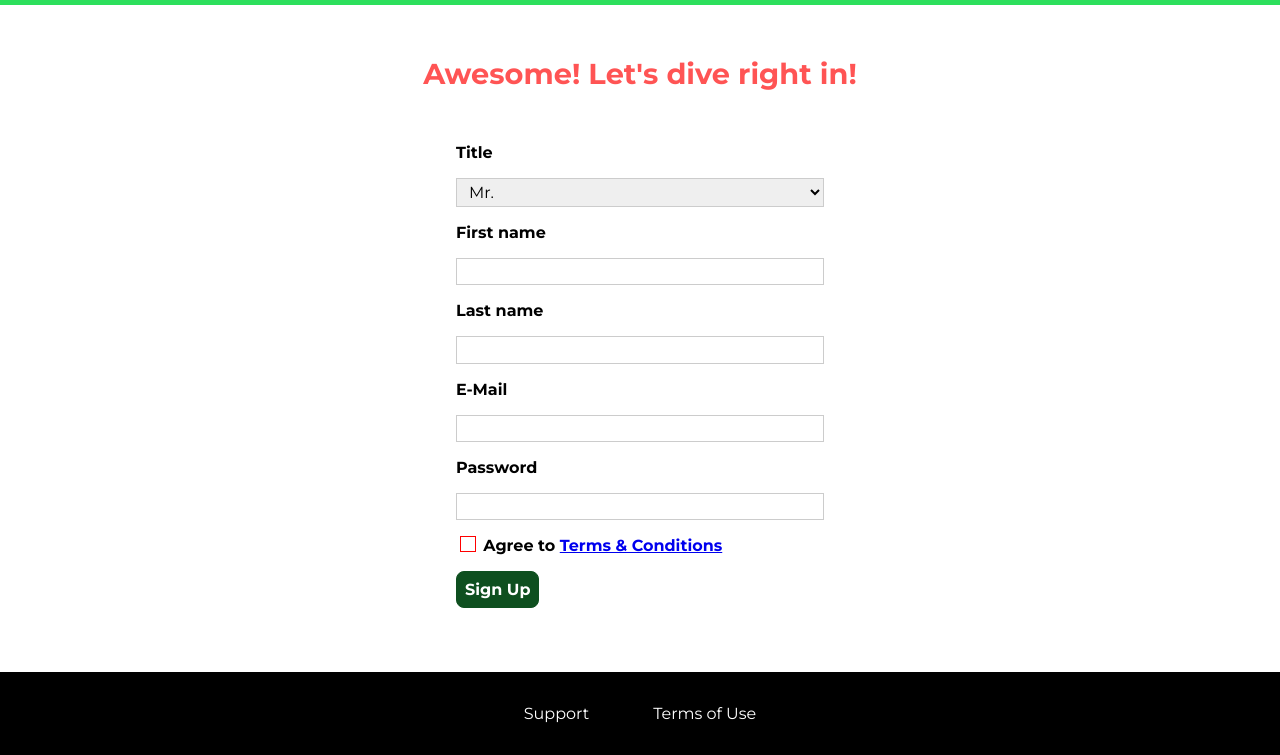
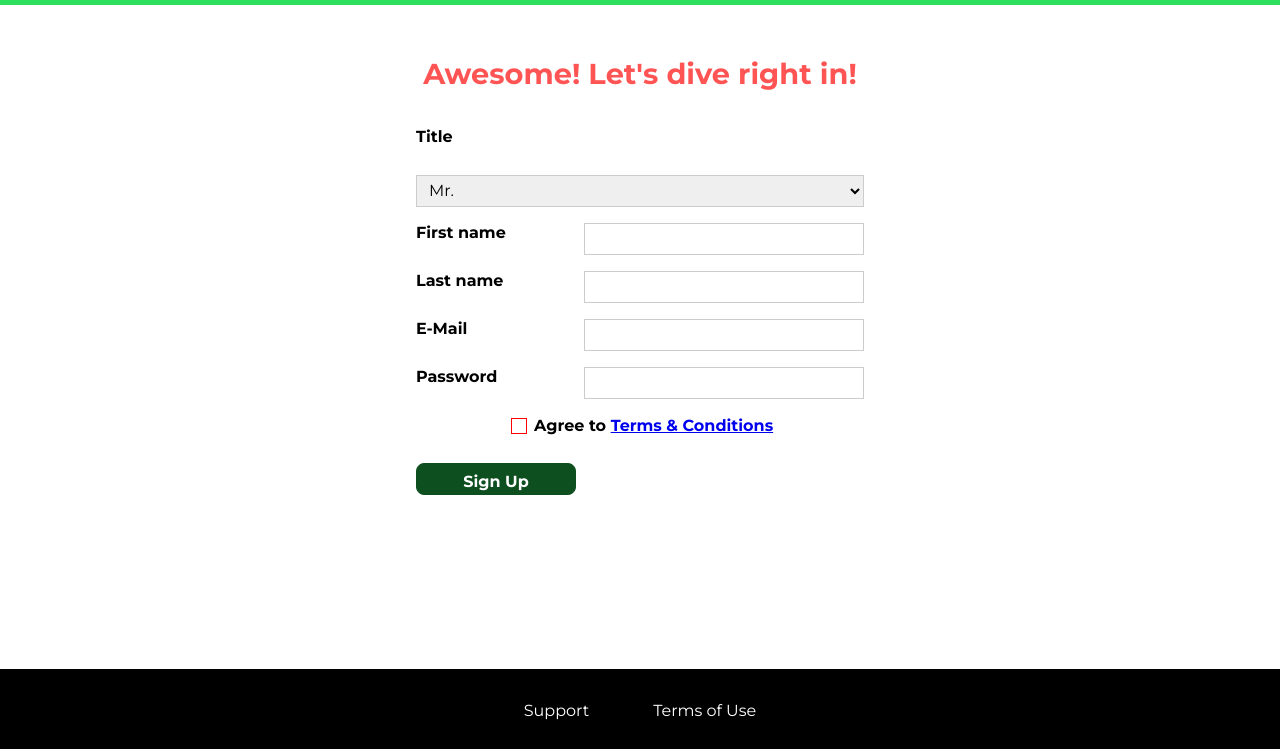
Before and after one commit to Marek-Kosmowski/uHost-Page, a plain HTML site: page start-hosting/index.html in a window 1280 px wide. Shown: the part 51-806 px from the top of the page. Drawn offline with Linux system fonts and the light colour scheme.

Commit message:
added grid

```diff
--- a/shared.css
+++ b/shared.css
@@ -3,16 +3,20 @@
 * {
   box-sizing: border-box;
 }
+html {
+  height: 100%;
+}
 
 body {
   font-family: "Montserrat", sans-serif;
   margin: 0;
+  display: grid;
+  grid-template-rows: auto 8rem;
+  padding-top: 3.5rem;
+  height: 100%;
 }
 
-main {
-  min-height: calc(100vh - 3.5rem - 8rem);
-  margin-top: 3.5rem;
-}
+
 
 .backdrop {
   position: fixed;
--- a/start-hosting/index.html
+++ b/start-hosting/index.html
@@ -67,10 +67,12 @@
             <input type="email" id="email">
             <label for="password">Password</label>
             <input type="password" id="password">
-            <input type="checkbox" id="agree-terms" required>
-            <label for="agree-terms">Agree to
-                <a href="#">Terms &amp; Conditions</a>
-            </label>
+            <div class="signup-form__checkbox">
+                <input type="checkbox" id="agree-terms" required>
+                <label for="agree-terms">Agree to
+                    <a href="#">Terms &amp; Conditions</a>
+                </label>
+            </div>
             <button type="submit" class="button">Sign Up</button>
         </form>
     </main>
--- a/start-hosting/start-hosting.css
+++ b/start-hosting/start-hosting.css
@@ -10,6 +10,9 @@ main {
 
 .signup-form {
   padding: 1rem;
+  display: grid;
+  grid-auto-rows: 2rem;
+  grid-row-gap: 0.5rem;
 }
 
 .signup-form label {
@@ -20,7 +23,6 @@ main {
 .signup-form input,
 .signup-form select {
   display: block;
-  margin-top: 1rem;
   width: 100%;
 }
 
@@ -71,12 +73,21 @@ main {
 
 .signup-form button[type="submit"] {
   display: block;
-  margin-top: 1rem;
 }
 
 @media (min-width: 40rem) {
   .signup-form {
     margin: auto;
-    width: 25rem;
+    width: 30rem;
+    grid-template-columns: 10rem auto;
+    grid-row-gap: 1rem;
+    grid-column-gap: 0.5rem;
+  }
+  #title {
+    grid-column: span 2;
+  }
+  .signup-form__checkbox {
+    grid-column: span 2;
+    justify-self: center;
   }
 }
```
Also changed, not shown: customers/customers.css (+3 -4 lines).
